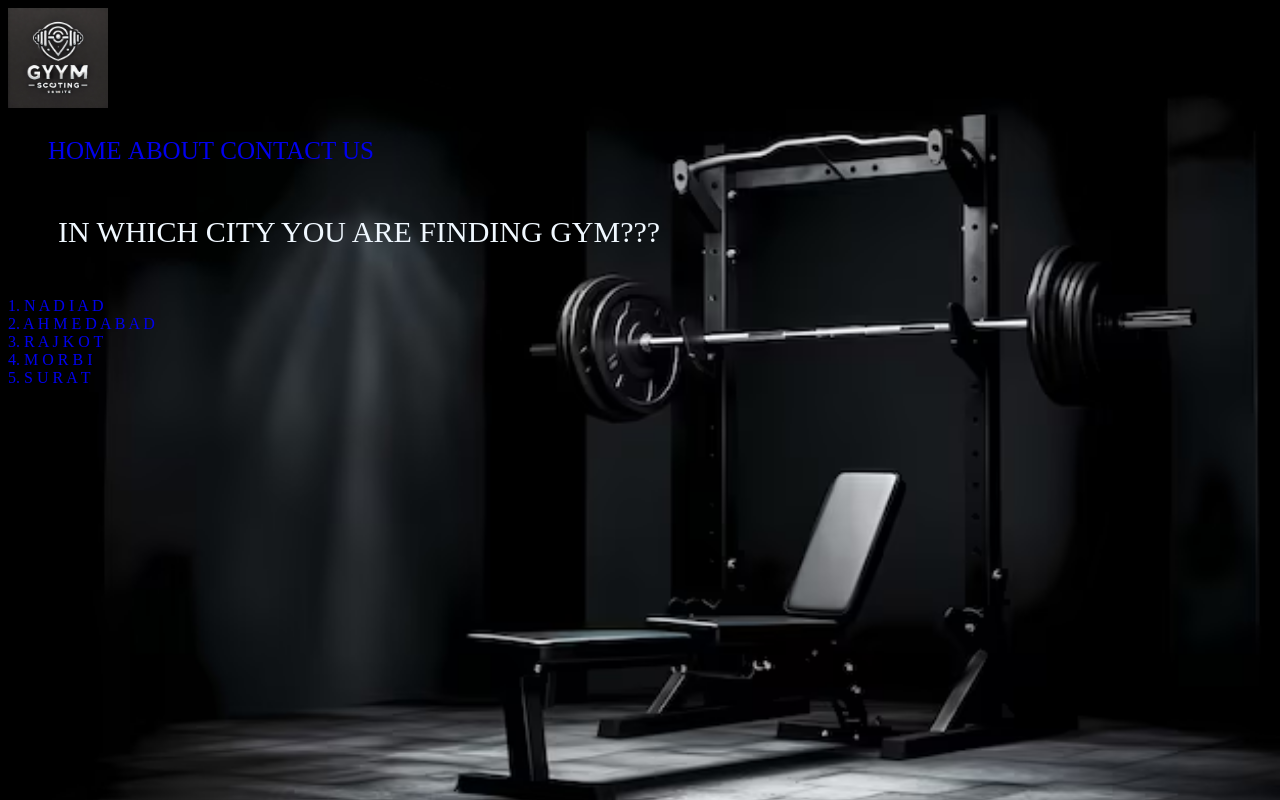
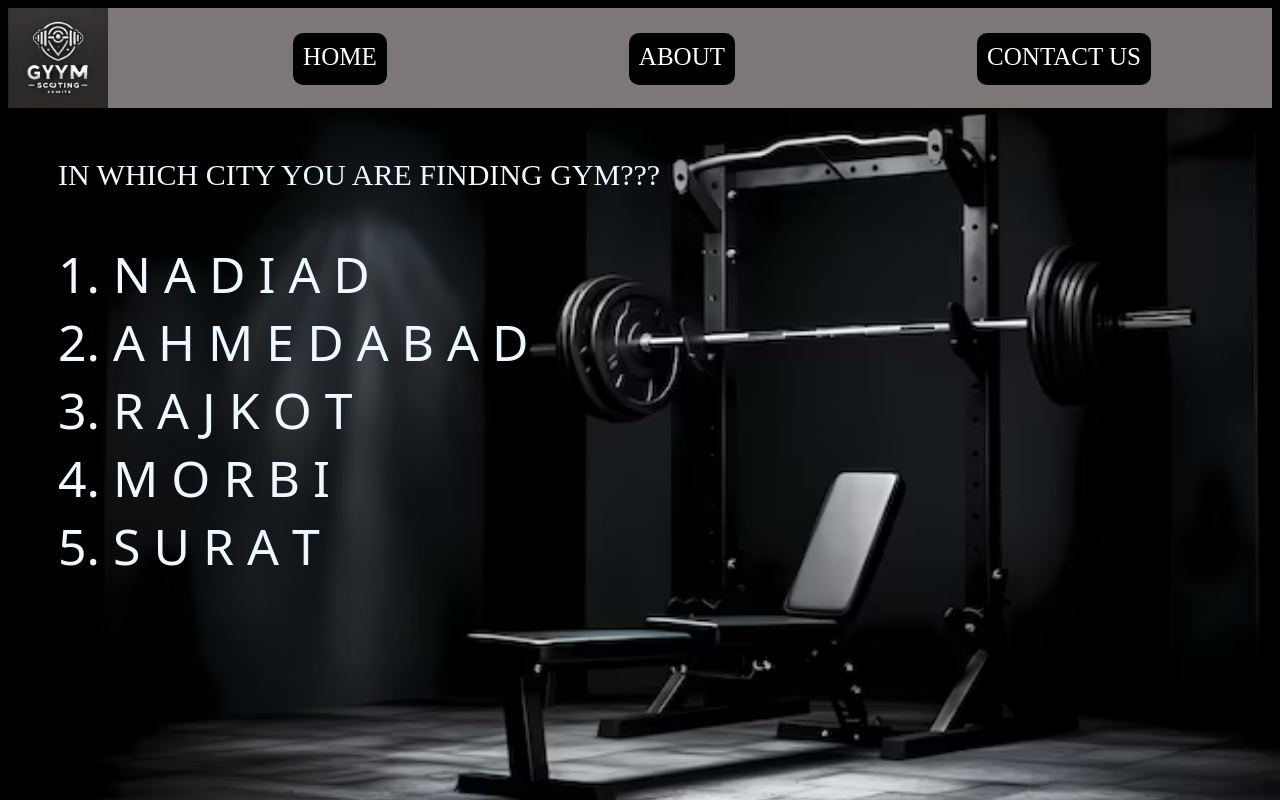
Before and after one commit to parva-1603/GYM_SCOUT, a plain HTML site: page index.html in a window 1280 px wide. Drawn offline with Linux system fonts and the light colour scheme.

Commit message:
Update style.css

```diff
--- a/style.css
+++ b/style.css
@@ -55,3 +55,42 @@ li{
 #a2{
   text-align: center;
 }
+
+header{
+  padding: auto;
+  height:100px;
+  width:100%;
+  background-color:rgb(126, 119, 119);
+  position: relative;
+  display:flex;
+}
+ header ul{
+  right: 0;
+  position: absolute;
+  display: flex;
+  list-style:none ;
+  justify-content: space-between;
+  width:1100px;
+  text-align: center;
+ }
+header a{
+  margin: auto;
+  text-align: center;
+  width:auto;
+  height: 32px;
+  padding:10px;
+  background-color:transparent;
+  border: none;
+  color: rgb(255, 255, 255);
+  font-size: 25px;
+  border-radius: 10px;
+  background-color: rgb(0, 0, 0);
+}
+
+.A{
+  font-size: 50px;
+  font-family: system-ui, -apple-system, BlinkMacSystemFont, 'Segoe UI', Roboto, Oxygen, Ubuntu, Cantarell, 'Open Sans', 'Helvetica Neue', sans-serif;
+  color: aliceblue;
+  margin-left: 50px;
+
+}
```
